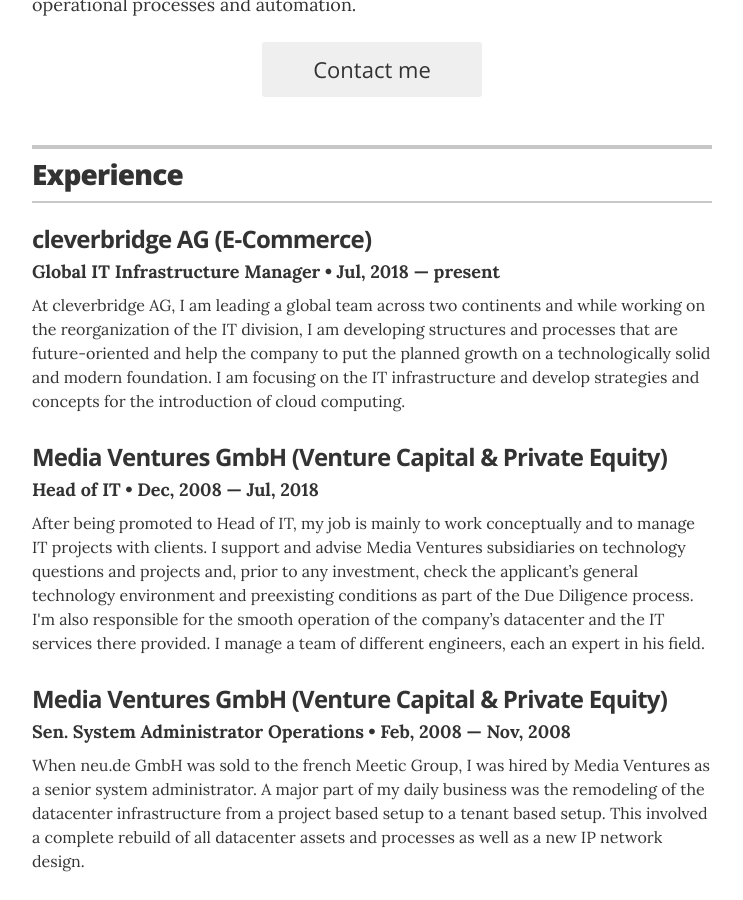
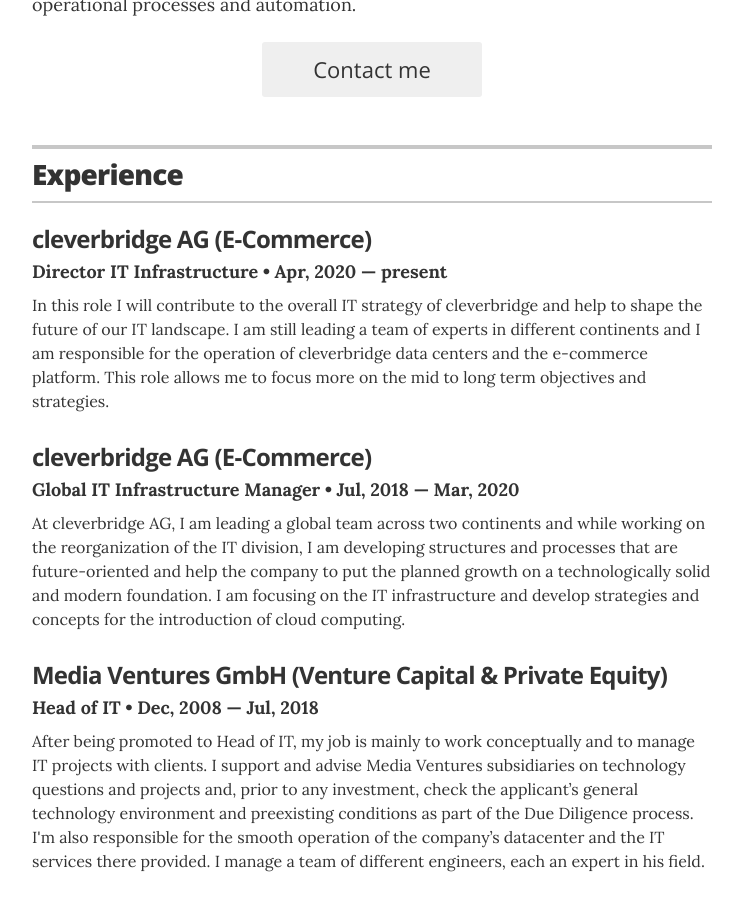
Before and after one commit to lostops/lostops.github.io, a Jekyll site: the page built from index.html, in a window 1280 px wide and 900 px high, scrolled down 479 px. Shown: the whole window, without its empty margins (268-1011 px from the left). Built offline with Jekyll 4.4.1, drawn with Linux system fonts in a browser that asks for light colours.

Commit message:
Update experience.yml

```diff
--- a/_data/experience.yml
+++ b/_data/experience.yml
@@ -1,8 +1,14 @@
 # Jobs
+# cleverbridge AG, Director IT Infrastructure
+- company: cleverbridge AG (E-Commerce)
+  position: Director IT Infrastructure
+  duration:  Apr, 2020 &mdash; present
+  summary: In this role I will contribute to the overall IT strategy of cleverbridge and help to shape the future of our IT landscape. I am still leading a team of experts in different continents and I am responsible for the operation of cleverbridge data centers and the e-commerce platform. This role allows me to focus more on the mid to long term objectives and strategies.
+
 # cleverbridge AG, Global IT Infrastructure Manager
 - company: cleverbridge AG (E-Commerce)
   position: Global IT Infrastructure Manager
-  duration:  Jul, 2018 &mdash; present
+  duration:  Jul, 2018 &mdash; Mar, 2020
   summary: At cleverbridge AG, I am leading a global team across two continents and while working on the reorganization of the IT division, I am developing structures and processes that are future-oriented and help the company to put the planned growth on a technologically solid and modern foundation. I am focusing on the IT infrastructure and develop strategies and concepts for the introduction of cloud computing.
 
 
```
